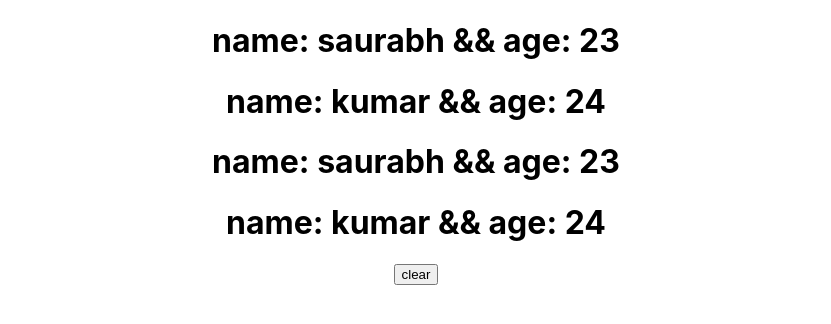
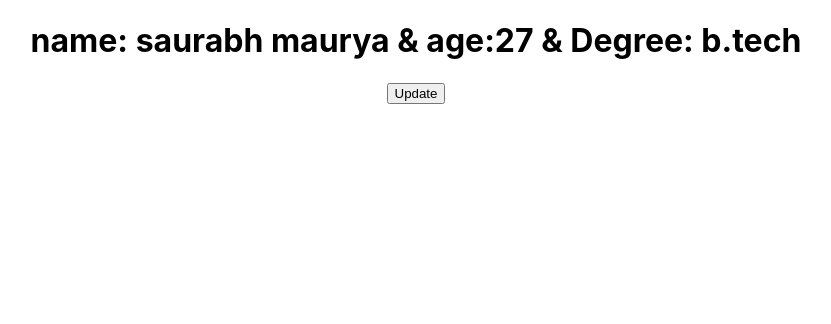
Before and after one commit to saurabhkumar5/React_Redux, a React (Create React App) app: page / in a window 1280 px wide. Shown: the top 324 px of the page, without its empty margins (224-1055 px from the left). Built offline with nearby package versions, Linux system fonts and the light colour scheme.

Commit message:
spread operator using usestate

```diff
--- a/src/App.js
+++ b/src/App.js
@@ -1,11 +1,12 @@
 import React, { useState } from 'react'
 import './App.css';
 import UseStateArray from './Component/UseStateArray';
+import UseStateObject from './Component/UseStateObject';
 const App = () => {
 
   return (
     <div>
-      <UseStateArray/>
+      <UseStateObject/>
     </div>
   )
 }
--- /dev/null
+++ b/src/Component/UseStateObject.js
@@ -0,0 +1,21 @@
+import React from 'react'
+
+const UseStateObject = () => {
+
+    const [myObject, setMyObject] = React.useState({
+        myName:"saurabh maurya", myAge:27, degree:"b.tech"
+    })
+
+    const changeObject = ()=>{
+        setMyObject({...myObject, myAge:26})
+    }
+
+  return (
+    <div>
+        <h1>name: {myObject.myName} & age:{myObject.myAge} & Degree: {myObject.degree}</h1>
+        <button onClick={changeObject}>Update</button>
+    </div>
+  )
+}
+
+export default UseStateObject
```
